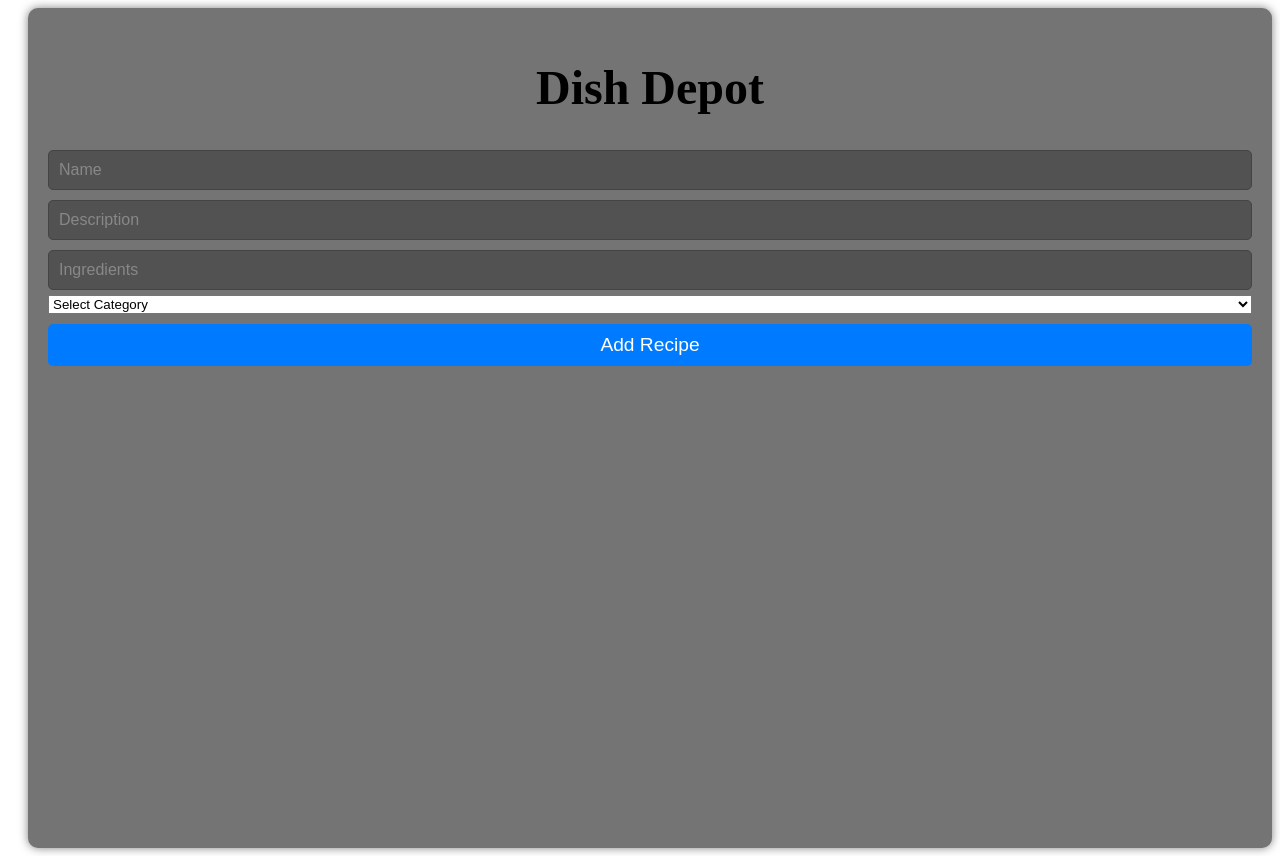
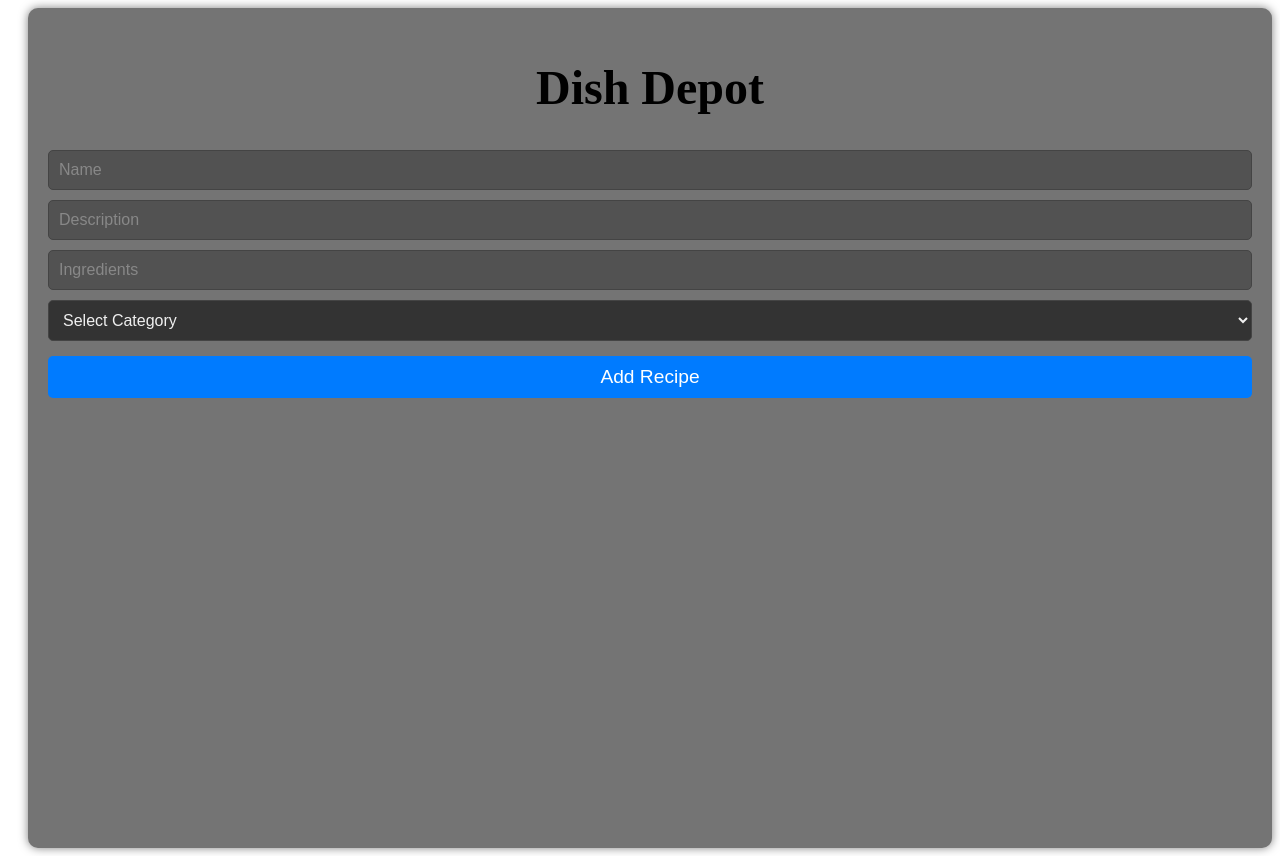
Before and after one commit to dmcclellan3/recipe-book, a React (Vite) app in the folder recipe-book/: page / in a window 1280 px wide. Built offline with nearby package versions, Linux system fonts and the light colour scheme.

Commit message:
added additional style

```diff
--- a/recipe-book/src/index.css
+++ b/recipe-book/src/index.css
@@ -84,3 +84,18 @@ button:hover {
 .recipe-item p {
   margin: 5px 0 0;
 }
+
+select {
+  background-color: #333;
+  color: #f0f0f0;
+  border: 1px solid #444;
+  padding: 10px;
+  margin: 5px 0;
+  border-radius: 5px;
+  font-size: 1rem;
+}
+
+label {
+  font-size: 1.2rem;
+  margin-right: 10px;
+}
```
